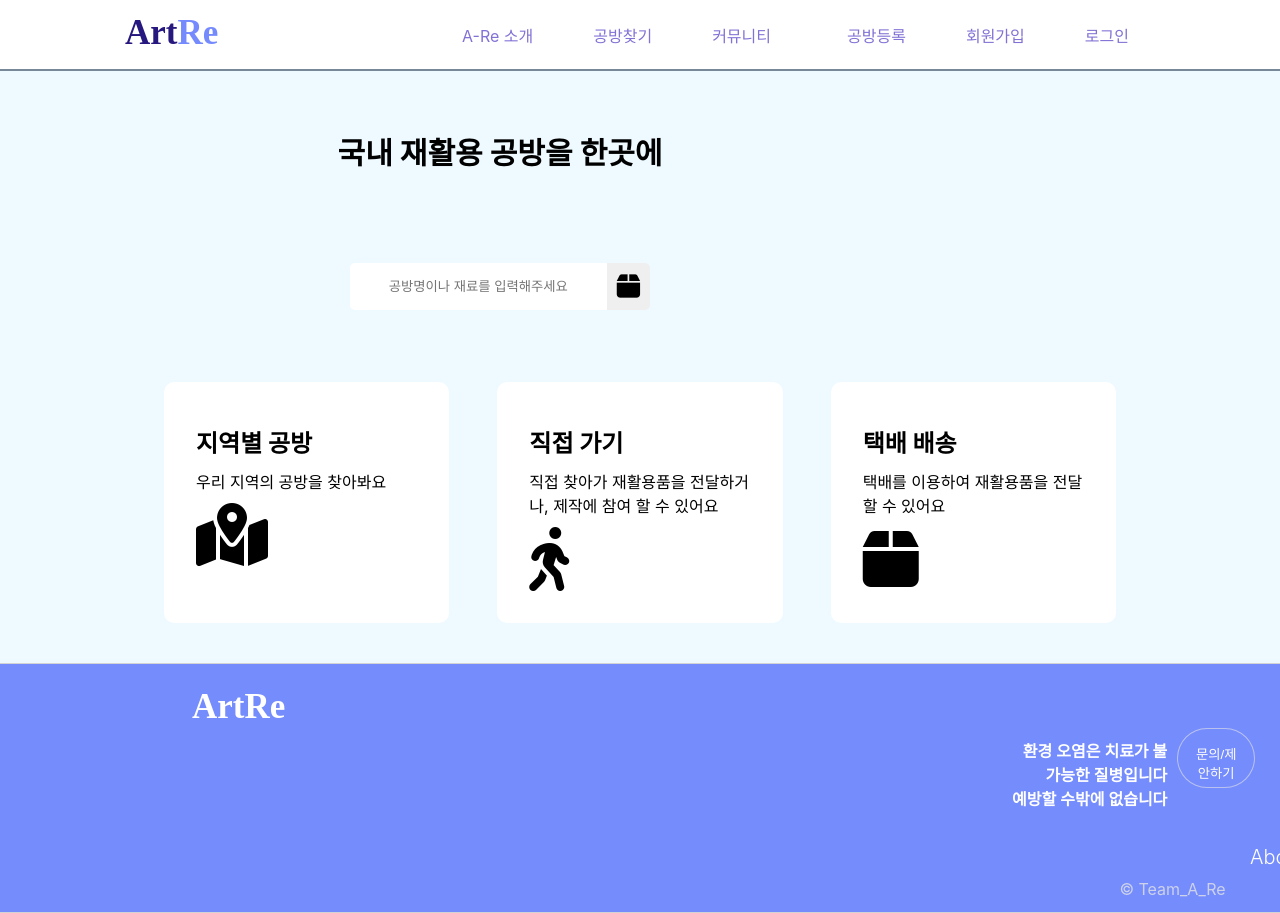
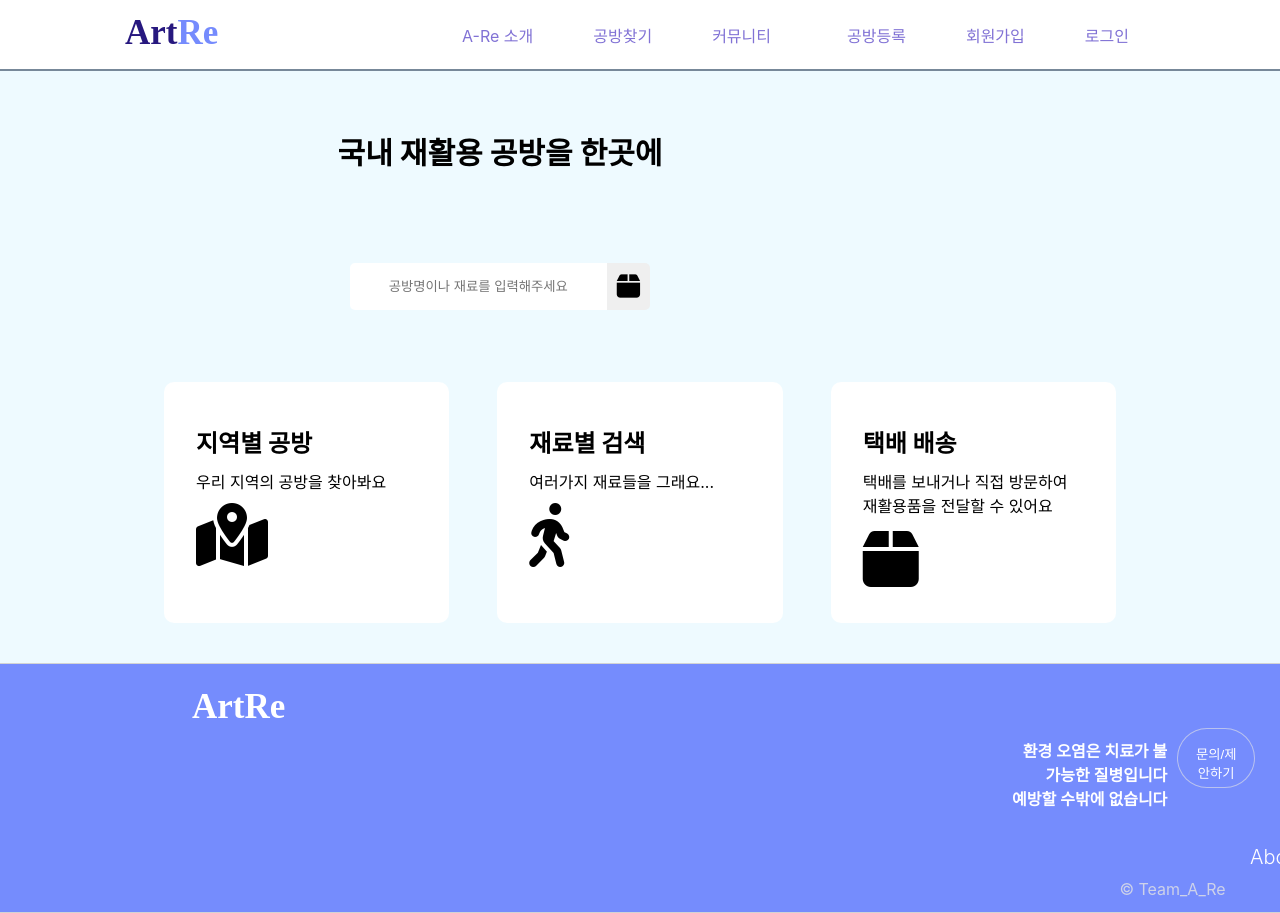
Before and after one commit to Team-NanaScript/Art_Recycle, a React (Create React App) app in the folder react-are/: page / in a window 1280 px wide. Shown: the top 913 px of the page. Built offline with nearby package versions, Linux system fonts and the light colour scheme.

Commit message:
팀플 시간에 수정

```diff
--- a/react-are/src/comps/MainBody.jsx
+++ b/react-are/src/comps/MainBody.jsx
@@ -24,13 +24,16 @@ function MainBody() {
           <span class="fas fa-map-marked-alt fa-4x"></span>
         </div>
         <div className="go">
-          <h2>직접 가기</h2>
-          <p>직접 찾아가 재활용품을 전달하거나, 제작에 참여 할 수 있어요</p>
+          {/* <h2>직접 가기</h2>
+          <p>직접 찾아가 재활용품을 전달하거나, 제작에 참여 할 수 있어요</p> */}
+          <h2>재료별 검색</h2>
+          <p>여러가지 재료들을 그래요...</p>
           <span class="fas fa-walking fa-4x"></span>
         </div>
         <div className="delivery">
+          {/* 알아서 제목 바꿔주세욤 */}
           <h2>택배 배송</h2>
-          <p>택배를 이용하여 재활용품을 전달할 수 있어요</p>
+          <p>택배를 보내거나 직접 방문하여 재활용품을 전달할 수 있어요</p>
           {/* <span class="fas fa-gift fa-4x"></span> */}
           <span class="fas fa-box fa-4x"></span>
         </div>
--- a/react-are/src/css/SearchSection.css
+++ b/react-are/src/css/SearchSection.css
@@ -56,11 +56,11 @@ div.map_sample {
   flex: 1.7;
 
   min-height: 30vh;
-  background-image: url("../image/map.png");
+  /* background-image: url("../image/map.png");
   background-repeat: no-repeat;
   background-attachment: scroll;
   background-position: center;
-  background-size: cover;
+  background-size: cover; */
 }
 
 /* WaySearch */
--- a/react-are/src/search/Detail.jsx
+++ b/react-are/src/search/Detail.jsx
@@ -21,13 +21,15 @@ function Detail() {
           <span>12시 ~ 저녁 8시 ( 월요일은 쉽니다~ )</span>
         </div>
         <div>
-          <h3>관련 정보</h3>
+          <h3>SITE</h3>
           <span>
-            <i class="fab fa-instagram"></i>
+            <a href="https://www.instagram.com/recode_/">
+              <i class="fab fa-instagram fa-2x"></i>
+            </a>
+            <br />
           </span>
-          <span>
-            - 인스타그램 : @recode_Instagram DM <br /> - 네이버 예약 서비스 : Box atelier
-          </span>
+          <span>네이버 예약 서비스</span>
+          <span>Box atelier</span>
         </div>
       </section>
       <section>
--- a/react-are/src/search/Result.jsx
+++ b/react-are/src/search/Result.jsx
@@ -5,16 +5,12 @@ const Result = () => {
   return (
     <div>
       <h2 className="result">검색 결과</h2>
-      <div className="result_tag">
-        <div>Hash-Tag</div>
-      </div>
+
       <div className="result_search">
         <div className="result_image"></div>
         <div className="result_ex">
           <h2>공방명</h2>
-          <p>
-            현재 인터넷 사이트 'RE;CODE'를 통해서 제품을 팔고 홍보하고 있음.
-          </p>
+          <p>현재 인터넷 사이트 'RE;CODE'를 통해서 제품을 팔고 홍보하고 있음.</p>
           <a>공방 SITE</a>
         </div>
       </div>
@@ -22,9 +18,7 @@ const Result = () => {
         <div className="result_image"></div>
         <div className="result_ex">
           <h2>공방명</h2>
-          <p>
-            현재 인터넷 사이트 'RE;CODE'를 통해서 제품을 팔고 홍보하고 있음.
-          </p>
+          <p>현재 인터넷 사이트 'RE;CODE'를 통해서 제품을 팔고 홍보하고 있음.</p>
           <a>공방 SITE</a>
         </div>
       </div>
@@ -32,9 +26,7 @@ const Result = () => {
         <div className="result_image"></div>
         <div className="result_ex">
           <h2>공방명</h2>
-          <p>
-            현재 인터넷 사이트 'RE;CODE'를 통해서 제품을 팔고 홍보하고 있음.
-          </p>
+          <p>현재 인터넷 사이트 'RE;CODE'를 통해서 제품을 팔고 홍보하고 있음.</p>
           <a>공방 SITE</a>
         </div>
       </div>
@@ -42,9 +34,7 @@ const Result = () => {
         <div className="result_image"></div>
         <div className="result_ex">
           <h2>공방명</h2>
-          <p>
-            현재 인터넷 사이트 'RE;CODE'를 통해서 제품을 팔고 홍보하고 있음.
-          </p>
+          <p>현재 인터넷 사이트 'RE;CODE'를 통해서 제품을 팔고 홍보하고 있음.</p>
           <a>공방 SITE</a>
         </div>
       </div>
--- a/react-are/src/search/Search.jsx
+++ b/react-are/src/search/Search.jsx
@@ -2,13 +2,7 @@ import React from "react";
 import "../css/SearchSection.css";
 
 import { BrowserRouter, Route } from "react-router-dom";
-import {
-  LocalSearch,
-  WaySearch,
-  MaterialSearch,
-  Result,
-  SearchNav,
-} from "../search";
+import { LocalSearch, WaySearch, MaterialSearch, Result, SearchNav } from "../search";
 
 const Search = () => {
   return (
@@ -21,6 +15,10 @@ const Search = () => {
         <Route path="/search/local" component={LocalSearch} exact />
         <Route path="/search/way" component={WaySearch} exact />
         <Route path="/search/material" component={MaterialSearch} exact />
+        <div className="result_tag">
+          <div>Hash-Tag</div>
+          <button>검색</button>
+        </div>
         <Result />
       </div>
     </BrowserRouter>
```
Also changed, not shown: 1 other file (tests, documents, lock files or other folders).
